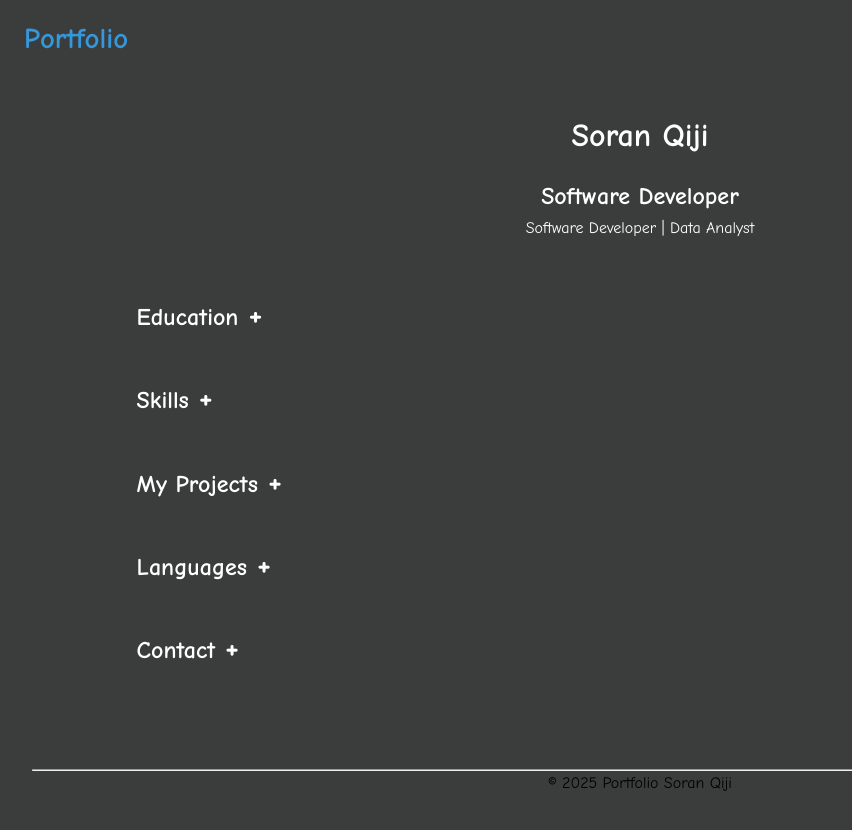
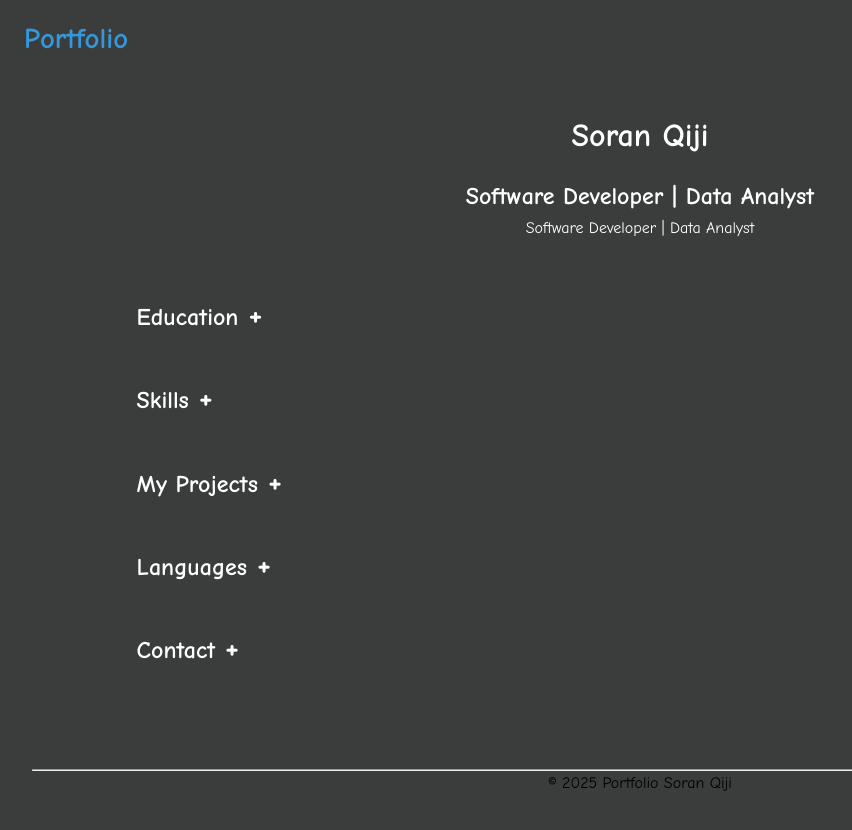
Before and after one commit to sqiji/Portfolio, a website: page public/index.html in a window 1280 px wide. Shown: the whole page, without its empty margins (0-852 px from the left). Drawn offline with Linux system fonts and the light colour scheme.

Commit message:
Update subtitle to include 'Data Analyst'

```diff
--- a/public/index.html
+++ b/public/index.html
@@ -22,7 +22,7 @@
     <section class="hero">
         <div class="container">
             <h1>Soran Qiji</h1>
-            <h2>Software Developer</h2>
+            <h2>Software Developer | Data Analyst</h2>
             <p class="subtitle">Software Developer | Data Analyst</p>
         </div>
     </section>
```
